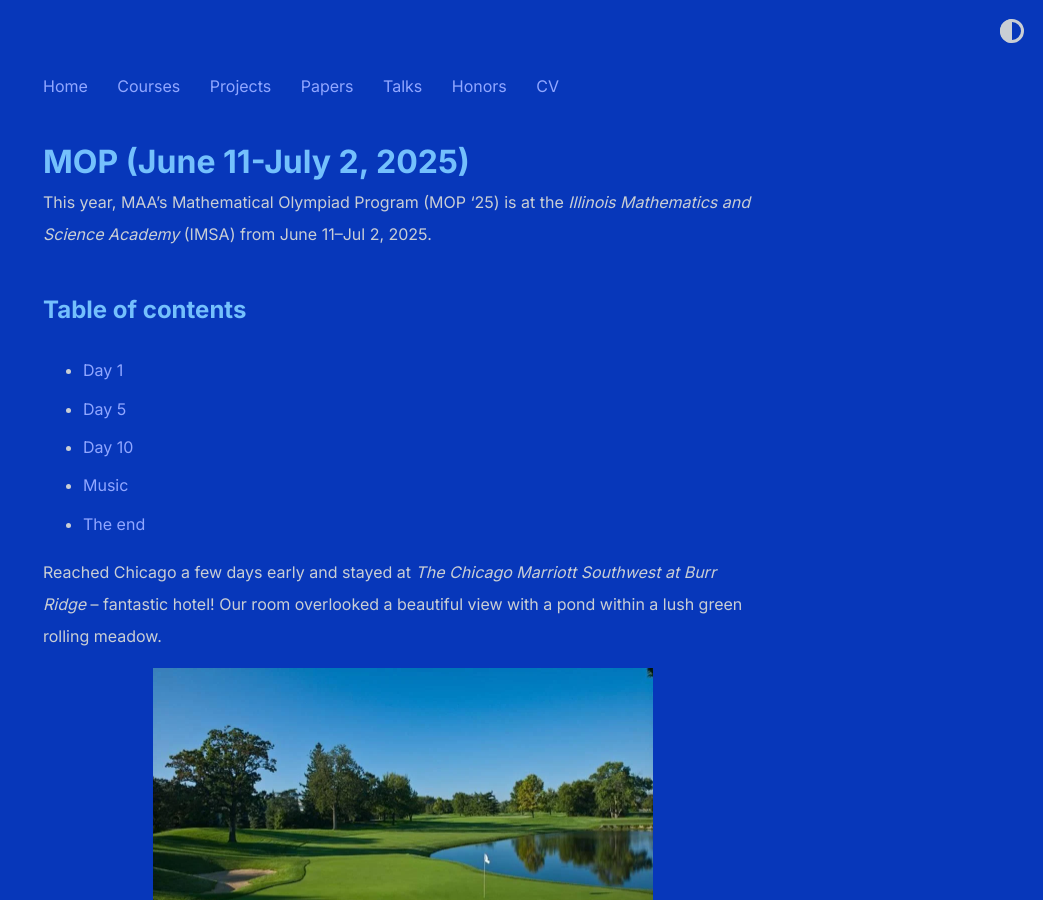
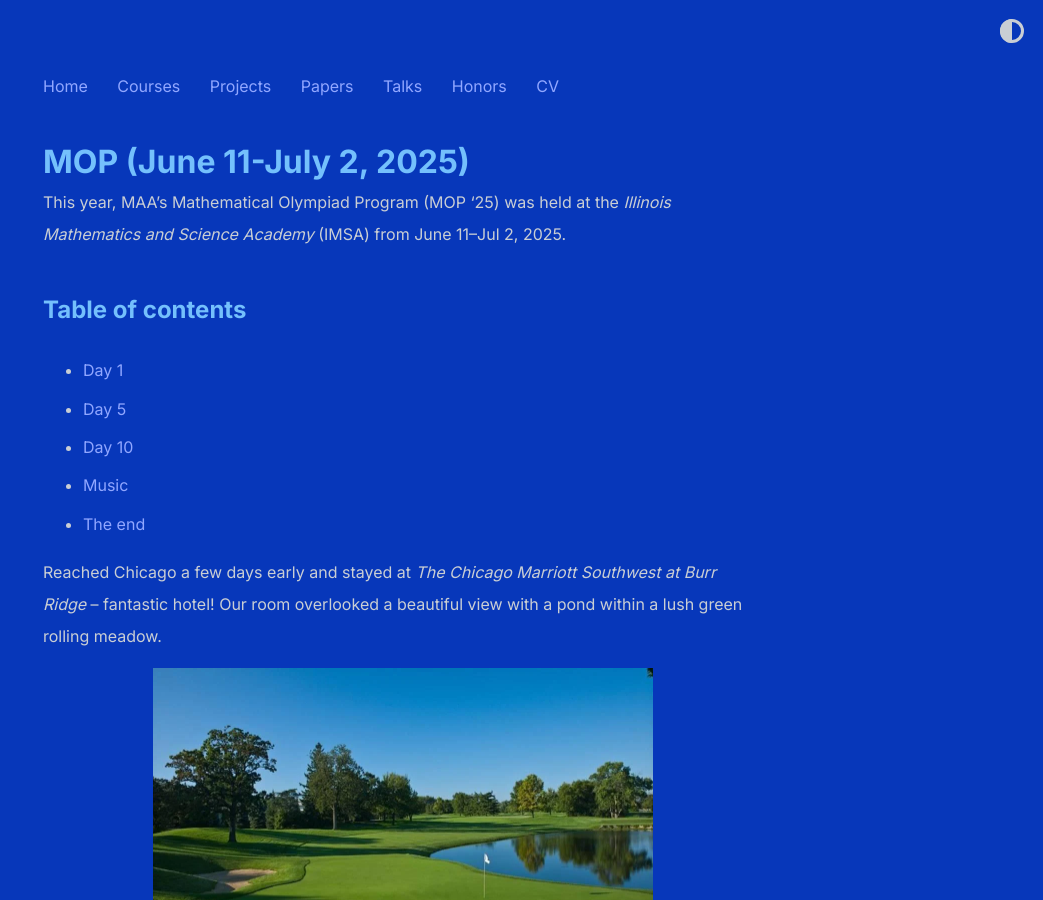
Before and after one commit to shihankanungo/shihankanungo.github.io, a Jekyll site: the page built from mop.md, in a window 1280 px wide and 900 px high. Shown: the whole window, without its empty margins (237-1280 px from the left). Built offline with Jekyll 4.4.1, drawn with Linux system fonts in a browser that asks for light colours.

Commit message:
Update mop.md

```diff
--- a/mop.md
+++ b/mop.md
@@ -4,7 +4,7 @@ title: MOP (June 11-July 2, 2025)
 ---
 
 
-This year, MAA’s Mathematical Olympiad Program (MOP '25) is at the *Illinois Mathematics and Science Academy* (IMSA) from June 11--Jul 2, 2025.
+This year, MAA’s Mathematical Olympiad Program (MOP '25) was held at the *Illinois Mathematics and Science Academy* (IMSA) from June 11--Jul 2, 2025.
 
 ## Table of contents
 - [Day 1](#day-1--wednesday-june-11-2025)
```
